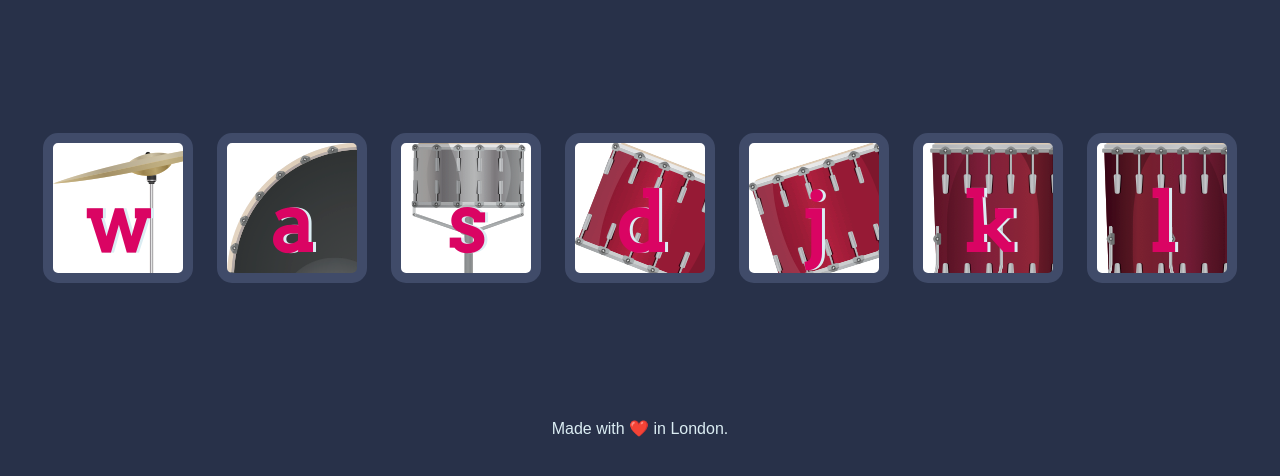
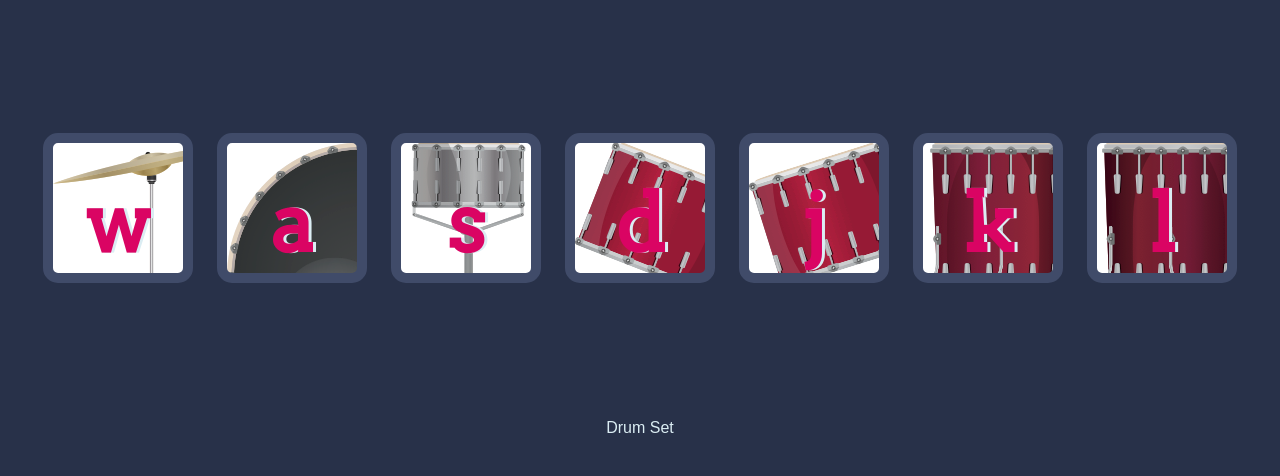
Before and after one commit to schetri/Drum-Set-Web-App, a plain HTML site: page index.html in a window 1280 px wide. Shown: the part 156-632 px from the top of the page. Drawn offline with Linux system fonts and the light colour scheme.

Commit message:
Update index.html

```diff
--- a/index.html
+++ b/index.html
@@ -27,7 +27,7 @@
   <script src="index.js" charset="utf-8"></script>
 </body>
 <footer>
-  Made with ❤️ in London.
+  Drum Set
 </footer>
 
 </html>
```
